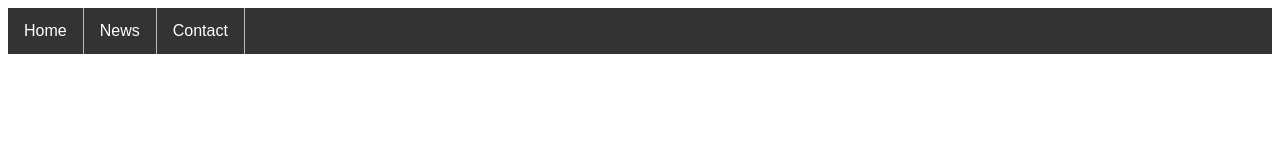
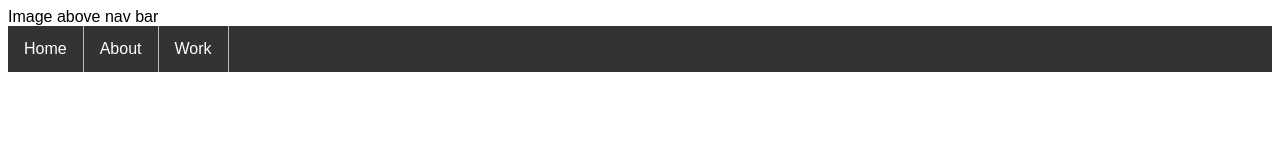
Before and after one commit to seanpetz/PetzingerPortfolioSite, a plain HTML site: page index.html in a window 1280 px wide. Drawn offline with Linux system fonts and the light colour scheme.

Commit message:
updated nav

```diff
--- a/index.html
+++ b/index.html
@@ -9,11 +9,12 @@
 </head>
 <body>
     <header>
+        <div class=".heroimage">Image above nav bar</div>
         <nav>
             <ul>
                 <li><a href="home.asp">Home</a></li>
-                <li><a href="about.asp">News</a></li>
-                <li><a href="work.asp">Contact</a></li>
+                <li><a href="about.asp">About</a></li>
+                <li><a href="work.asp">Work</a></li>
             </ul>
         </nav>
     </header>
--- a/styles.css
+++ b/styles.css
@@ -20,6 +20,13 @@ ul {
   background-color: #333;
 }
 
+nav {
+    position: fixed;
+    top: 0;
+    width: 100%;
+    position: sticky;
+  }
+
 li {
   float: left;
   border-right: 1px solid #bbb;
@@ -37,3 +44,8 @@ li a {
 li a:hover {
   background-color: #111;
 }
+
+.heroimage {
+    width: 100%;
+    height: 600px;
+}
```
